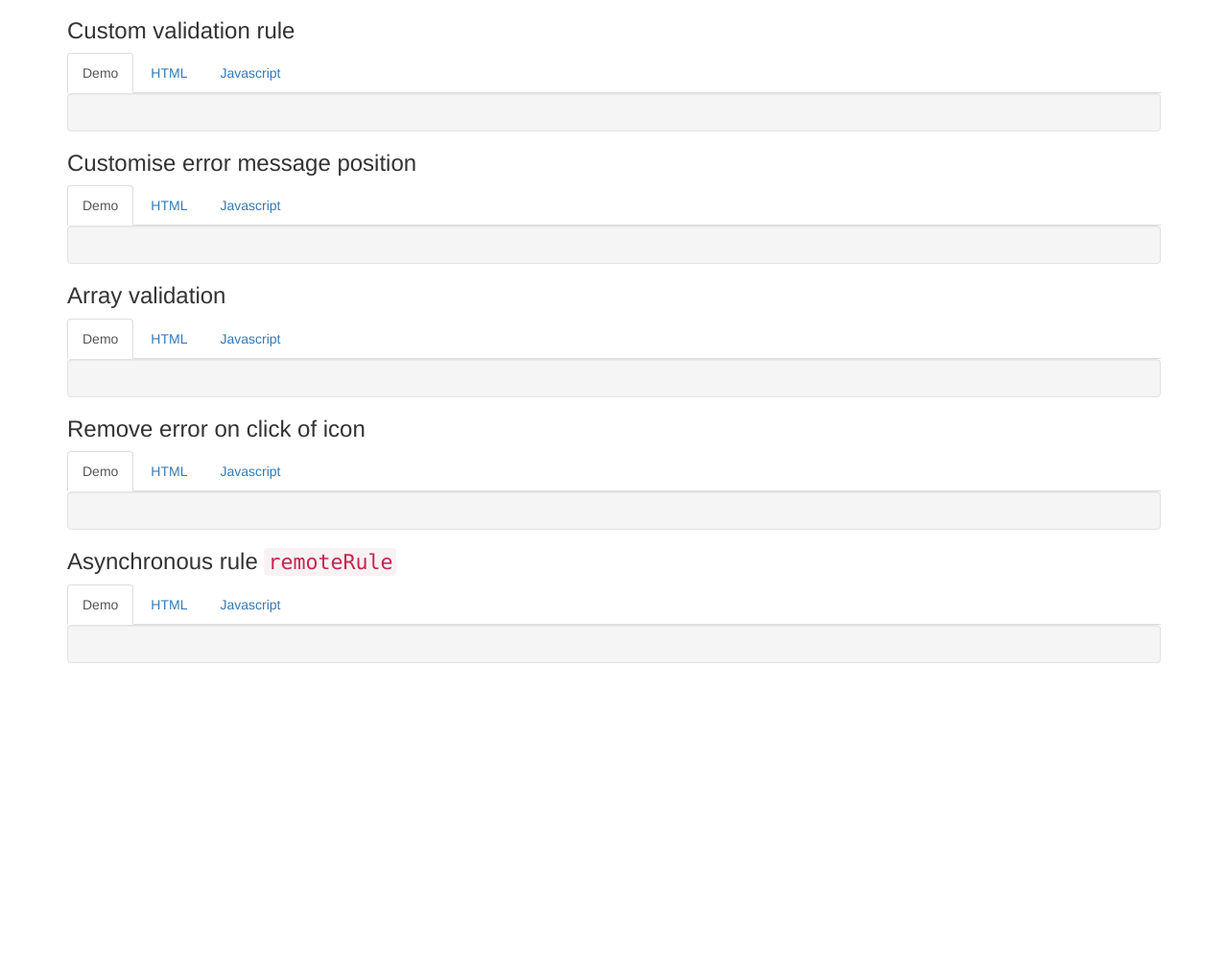
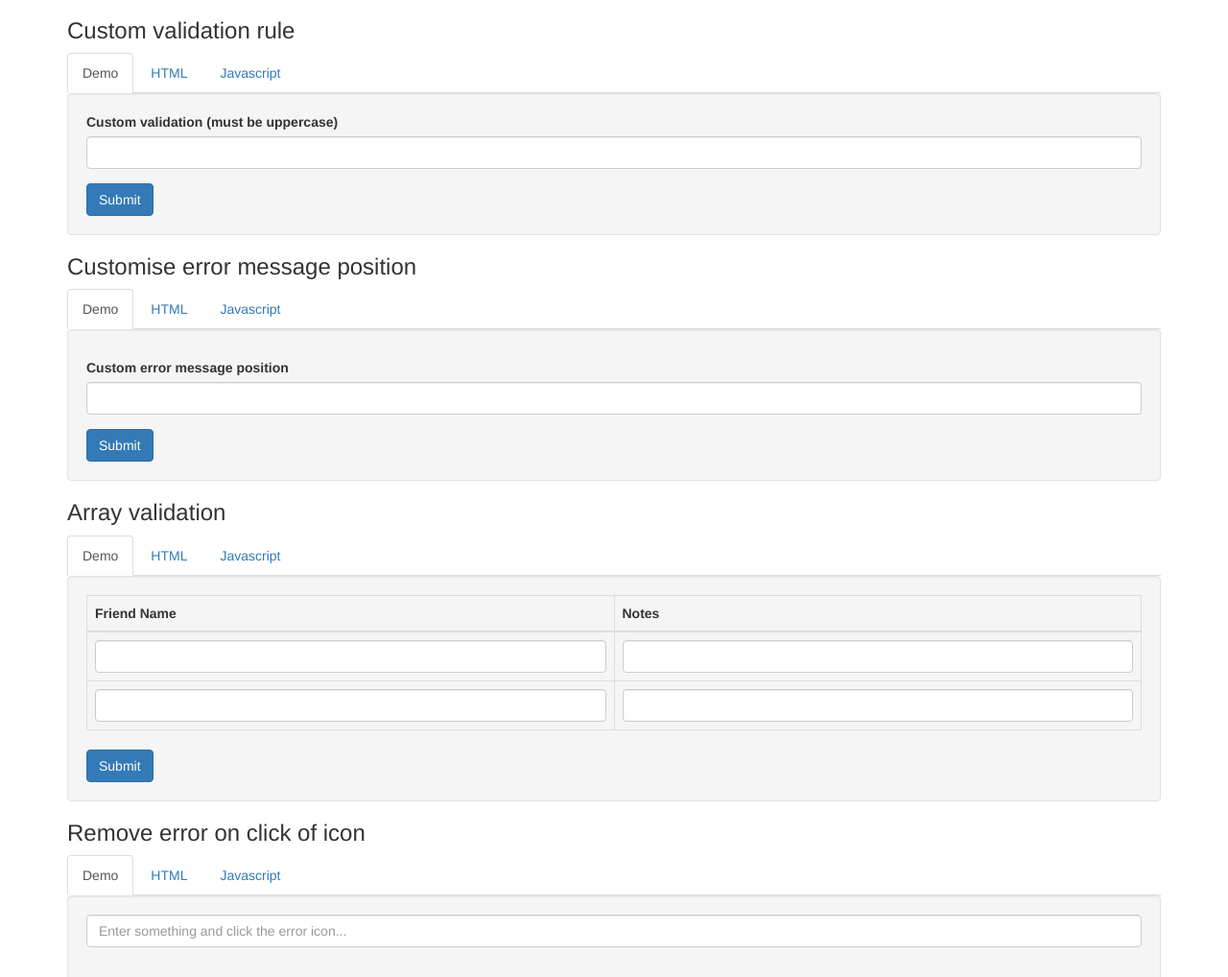
Before and after one commit to garygreen/dominar, a plain HTML site: page index.html in a window 1280 px wide. Shown: the part 747-1765 px from the top of the page at 96% size. Before the commit the page ends 1458 px from the top, so only its background shows below. Drawn offline with nearby package versions, Linux system fonts and the light colour scheme; the site is published under a folder, as on GitHub Pages, so addresses that start at the root find nothing; a small style sheet from the web is missing.

Commit message:
Fix ref to dominar dist

```diff
--- a/index.html
+++ b/index.html
@@ -313,7 +313,7 @@ var validator = new Dominar($('#remoterule-demo-form'), {
 		<script src="https://code.jquery.com/jquery-1.11.3.min.js"></script>
 		<script src="https://maxcdn.bootstrapcdn.com/bootstrap/3.3.4/js/bootstrap.min.js"></script>
 		<script src="https://cdnjs.cloudflare.com/ajax/libs/highlight.js/8.6/highlight.min.js"></script>
-		<script src="/dist/dominar-standalone.js"></script>
+		<script src="dist/dominar-standalone.js"></script>
 		<script>
 			$('[data-match]').each(function() {
 				var match = this.id.match(/(.*)-(.*)$/);
```
